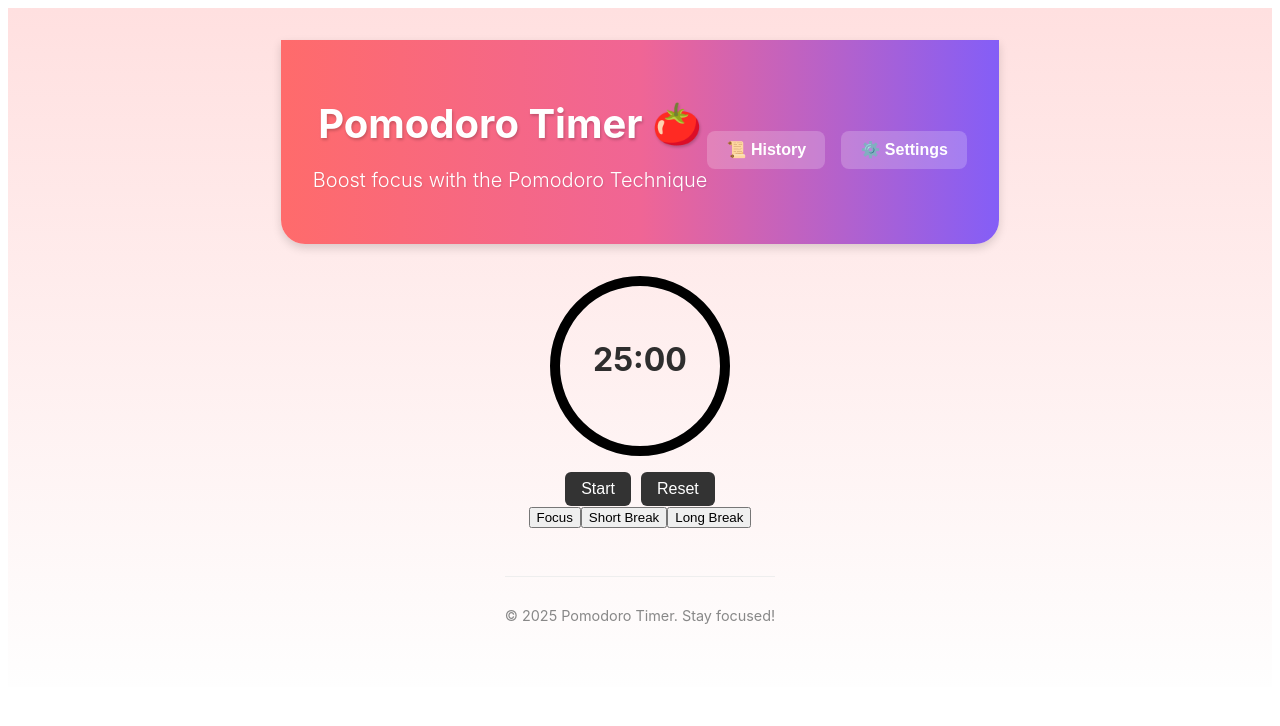
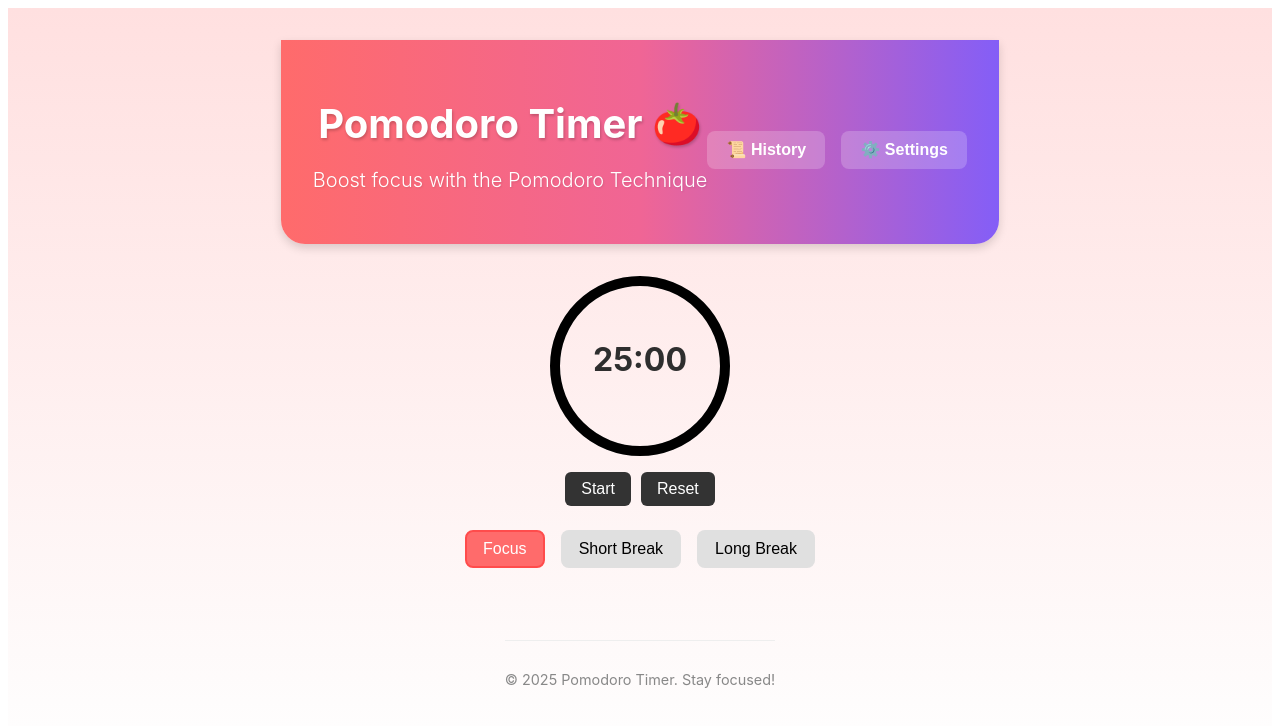
Before and after one commit to ChanderValasai04/EAD_Project, a React (Vite) app in the folder pomodoro-timer/: page / in a window 1280 px wide. Shown: the top 726 px of the page. Built offline with nearby package versions, Linux system fonts and the light colour scheme.

Commit message:
Added CSS for Control Panel Component

```diff
--- a/pomodoro-timer/src/index.css
+++ b/pomodoro-timer/src/index.css
@@ -200,3 +200,31 @@
 .cancel-button:hover {
   background-color: #888;
 }
+
+/* CSS for Control Panel component */
+.control-panel {
+  display: flex;
+  justify-content: center;
+  gap: 1rem;
+  margin: 1.5rem 0;
+}
+
+.control-panel button {
+  padding: 0.5rem 1rem;
+  border: 2px solid transparent;
+  border-radius: 0.5rem;
+  background-color: #e0e0e0;
+  font-size: 1rem;
+  cursor: pointer;
+  transition: background 0.3s ease, border-color 0.3s ease;
+}
+
+.control-panel button:hover {
+  background-color: #d5d5d5;
+}
+
+.control-panel button.active {
+  background-color: #ff6b6b;
+  color: white;
+  border-color: #ff4c4c;
+}
```
